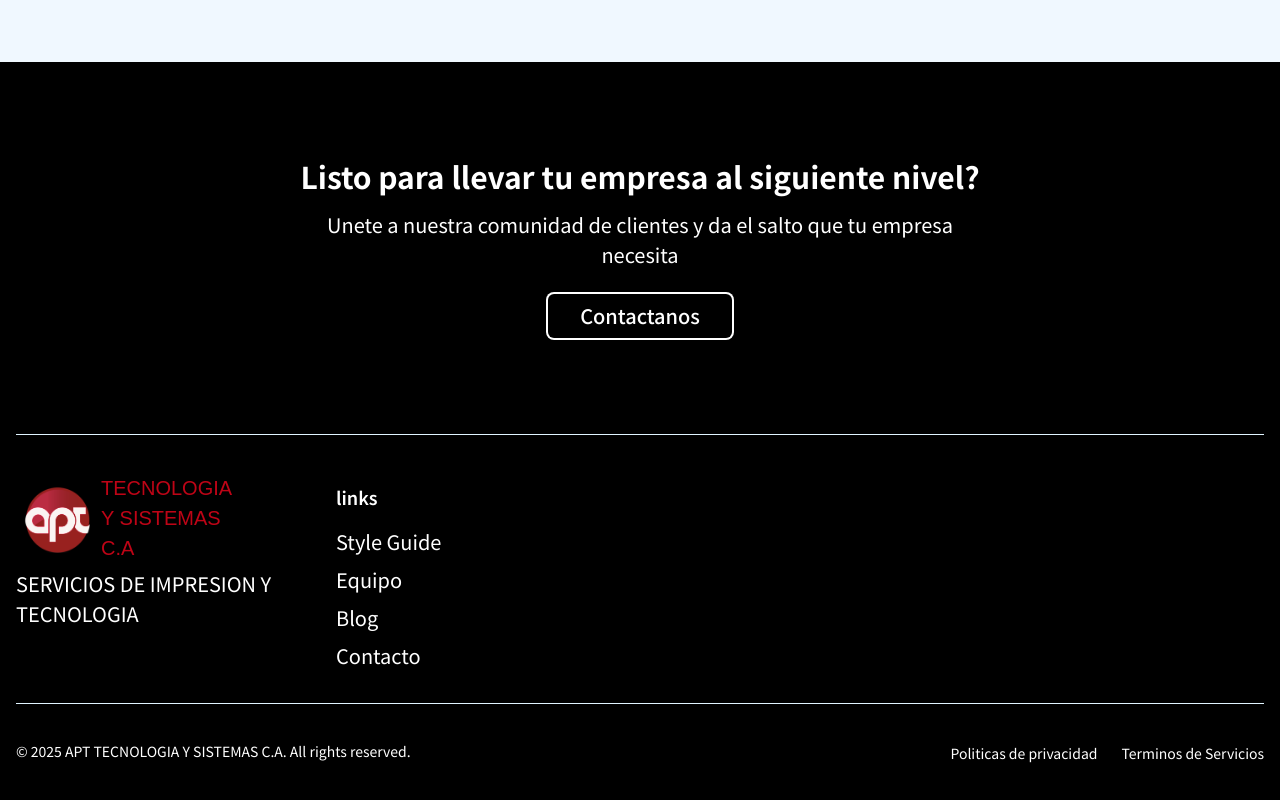
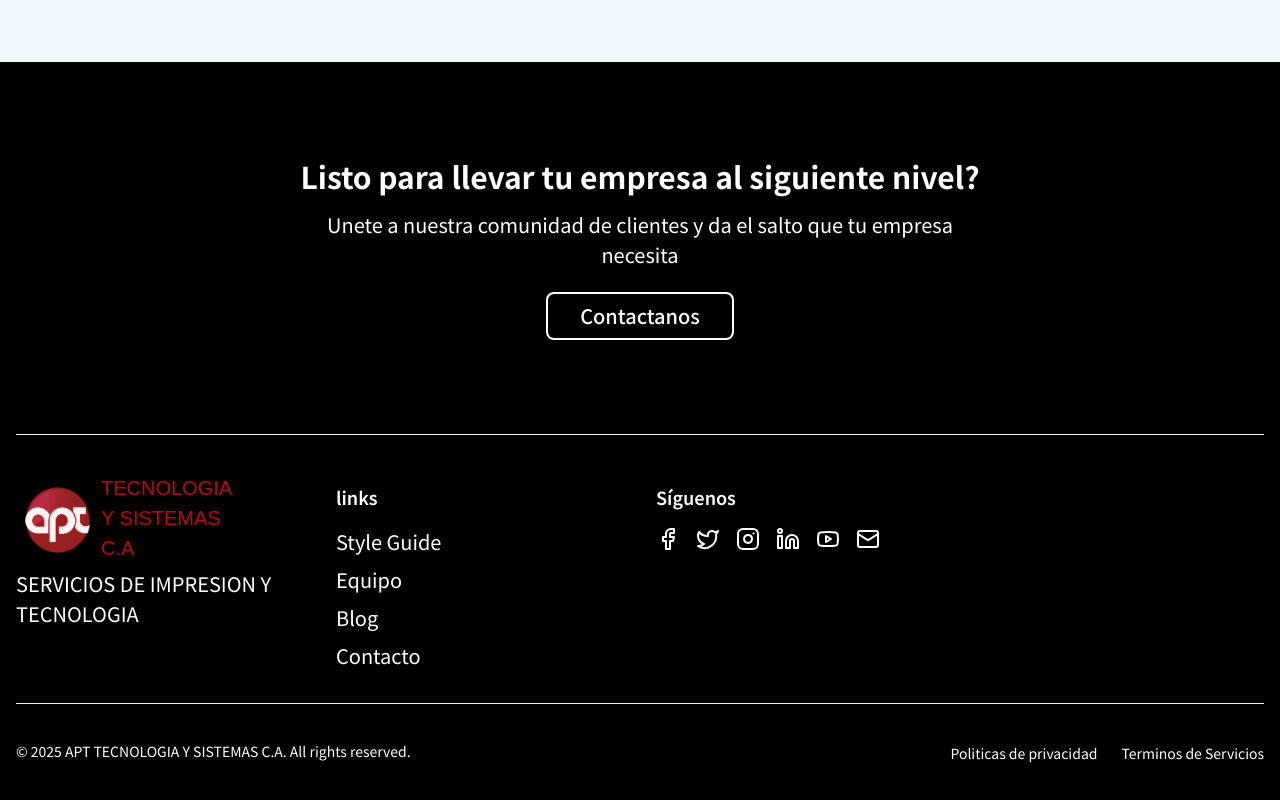
Before and after one commit to SPEKTER98/spekter98.github.io, an Astro site: page /contact in a window 1280 px wide. Shown: the part 1315-2115 px from the top of the page. Built offline with nearby package versions, Linux system fonts and the light colour scheme; Astro itself is replaced by a stand-in of ours; a web font is replaced by a local one.

Commit message:
Update Footer.astro

```diff
--- a/src/components/Footer.astro
+++ b/src/components/Footer.astro
@@ -76,6 +76,12 @@ const currentYear = new Date().getFullYear();
           </ul>
         </nav>
       </div>
+
+      <!-- Incluir el componente SocialLinks -->
+     <div class="col-span-1">
+      <h3 class="text-lg font-semibold mb-4">Síguenos</h3>
+      <Social/>
+    </div>
     </div>
 
 
```
